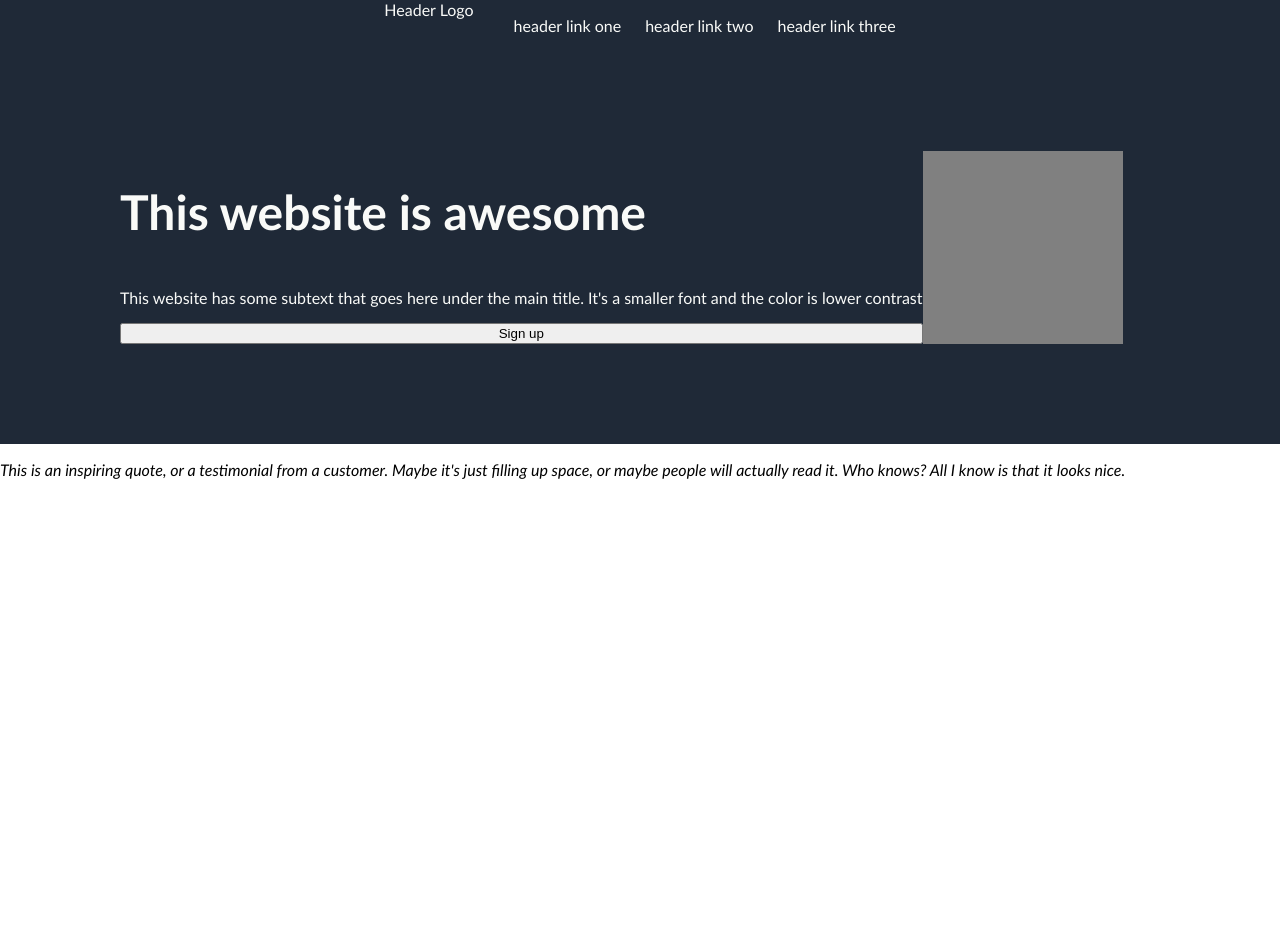
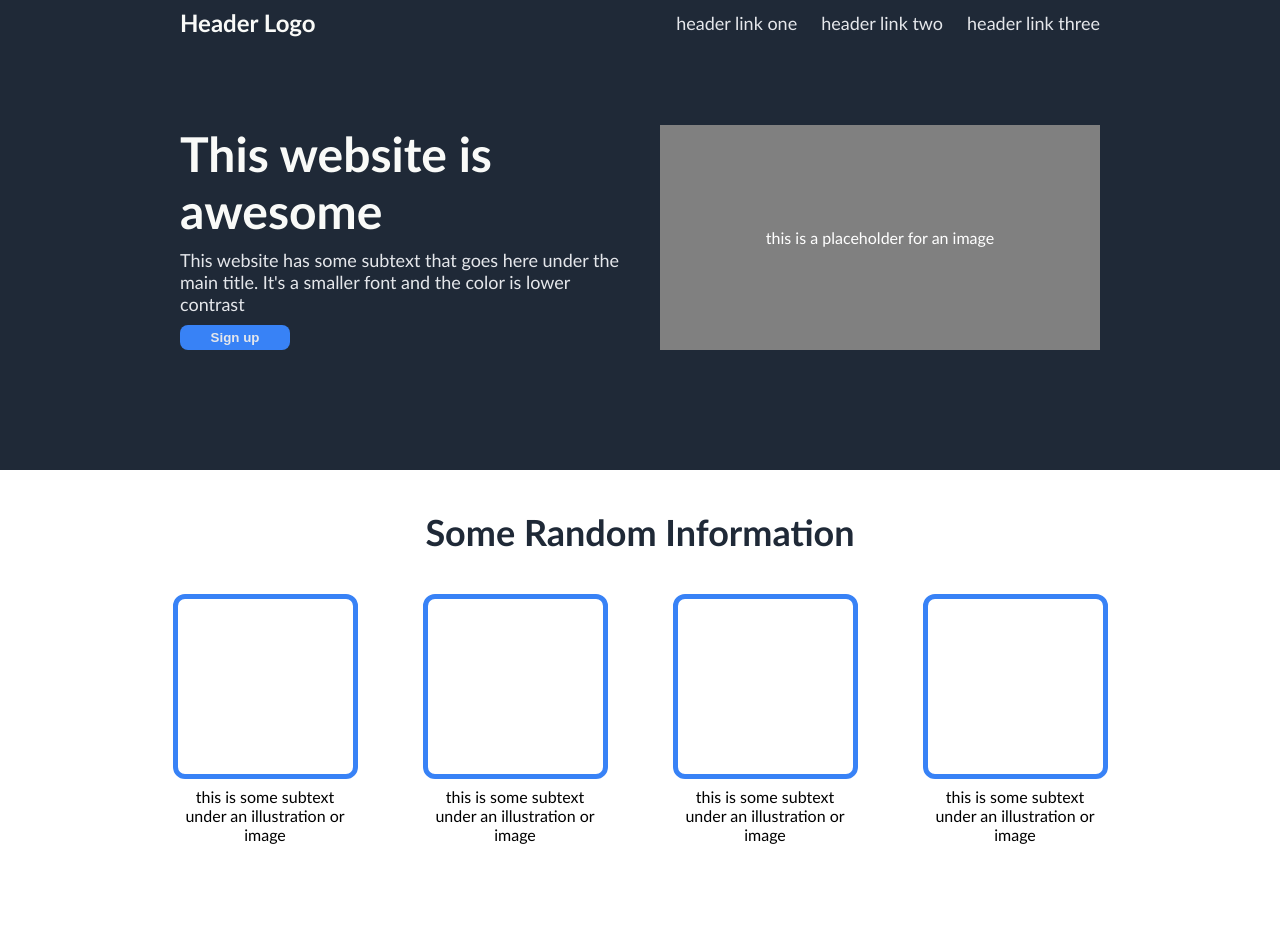
Before and after one commit to CakeBoss19/Project-Landing-Page, a plain HTML site: page index.html in a window 1280 px wide. Shown: the top 952 px of the page. Before the commit the page ends 800 px from the top, so only its background shows below. Drawn offline with Linux system fonts and the light colour scheme.

Commit message:
Finished the css and html. Could still needs to be organized, but the website is more or less "completed".

```diff
--- a/index.html
+++ b/index.html
@@ -18,20 +18,52 @@
             </ul>
         </div>
     </div>
-    <div class="top">
-        <div class="start1">
-            <h1>This website is awesome</h1>
-            <p>This website has some subtext that goes here under the main title. It's a smaller font and the color is lower contrast</p>
+    <div class="hero">
+        <div class="hero1">
+            <div class="heromain">This website is awesome</div>
+            <div class="herosecond">This website has some subtext that goes here under the main title. It's a smaller font and the color is lower contrast</div>
             <button class="button1">Sign up</button>
         </div>
-        <div class="start2">
-            <!---input an image here-->
+        <div class="hero2">
+            <p>this is a placeholder for an image</p>
         </div>
     </div>
     <div class="information">
-
+        <div class="title">Some Random Information</div>
+        <div class="content">
+            <div class="item">
+                <div class="box"></div>
+                <div class="text">this is some subtext under an illustration or image</div>
+            </div>
+            <div class="item">
+                <div class="box"></div>
+                <div class="text">this is some subtext under an illustration or image</div>
+            </div>
+            <div class="item">
+                <div class="box"></div>
+                <div class="text">this is some subtext under an illustration or image</div>
+            </div>
+            <div class="item">
+                <div class="box"></div>
+                <div class="text">this is some subtext under an illustration or image</div>
+            </div>
+        </div>
+    </div>
+    <div class="quotesection">
+        <div class="quote">This is an inspiring quote, or a testimonial from a customer. Maybe it's just filling up space, or maybe people will actually read it. Who knows? All I know is that it looks nice.</div>
+        <div class="thor">-Thor, God of Thunder</div>
+    </div>
+    <div class="action">
+        <div class="left">
+            <div class="call">Call to action! It's time!</div>
+            <div class="sign">Sign up for our product by clicking that button right over there!</div>
+        </div>
+        <div class="right">
+            <button class="button2">Sign up</button>
+        </div>
+    </div>
+    <div class="footer">
+        Copyright c The Odin Project 2021
     </div>
 </body>
 </html>
-
-<p><em>This is an inspiring quote, or a testimonial from a customer. Maybe it's just filling up space, or maybe people will actually read it. Who knows? All I know is that it looks nice.</em></p>
--- a/main.css
+++ b/main.css
@@ -1,58 +1,187 @@
 body {
     display: flex;
     flex-direction: column;
-    justify-content: center;
     margin: 0px;
     font-family: 'Gill Sans', 'Gill Sans MT', Calibri, 'Trebuchet MS', sans-serif;
 }
-h1 {
-    font-size: 48px;
-    font-weight: 900px;
+body >* {
+    padding-left: 180px;
+    padding-right: 180px;
+    justify-content: center;
+    margin: 0;
 }
-a {
-    text-decoration: none;
+.header {
+    background-color: #1F2937;
     color: #F9FAF8;
+    display: flex;
+    height: 45px;
+    justify-content: space-between;
+    align-items: center;
 }
 ul {
     display: flex;
     list-style-type: none;
     gap: 24px;
+    padding: 0;
+    margin: 0;
 }
-
-.top {
-    background-color: #1F2937;
-    color: #F9FAF8;
-    margin: 0px;
-    padding-left: 120px;
-    padding-right: 120px;
-}
-.header {
-    background-color: #1F2937;
-    color: #F9FAF8;
-    display: flex;
-    flex-flow: row nowrap;
-    justify-content: center;
-    flex: 1;
+a {
+    text-decoration: none;
+    color: #E5E7EB;
+    font-size: 18px;
 }
 .logo {
+    justify-content: flex-start;
+    font-weight: bold;
+    color: #F9FAF8;
+    font-size: 24px;
+}
+p {
+    margin: 0px;
+}
+.hero {
+    background-color: #1F2937;
+    margin: 0px;
+    display: flex;
+    padding-top: 80px;
+    padding-bottom: 120px;
+    gap: 40px;
 
 }
-.links {
-    display: flex;
+h1 {
+    font-size: 48px;
+    font-weight: 900px;
+    margin: 0px;
+    margin-bottom: -8px;
 }
-.top {
-    display: flex;
-    padding-top: 100px;
-    padding-bottom: 100px;
-}
-.start1 {
+.hero1 {
     display: flex;
     flex-flow: column nowrap;
+    flex: 1 1 0px;
+    gap: 10px;
 }
-.start2 {
+.hero2 {
     display: flex;
     background-color: grey;
     border: 5px bold white;
     color: white;
-    width: 200px;
+    flex: 1 1 0;
+    justify-content: center;
+    align-items: center;
 }
+.button1 {
+    background-color: #3882F6;
+    color: #E5E7EB;
+    font-weight: bold;
+    margin: 0px;
+    border-radius: 8px;
+    padding: 5px;
+    border: 0px;
+    width: 110px;
+}
+.heromain {
+    font-size: 48px;
+    font-weight: 900;
+    color: #F9FAF8;
+}
+.herosecond {
+    font-size: 18px;
+    color: #E5E7EB;
+}
+.quotesection {
+    background-color: #E5E7EB;
+    display: flex;
+    flex-flow: column nowrap;
+    padding-left: 325px;
+    padding-right: 325px;
+    padding-top: 120px;
+    padding-bottom: 120px;
+}
+.quote {
+    font-size: 36px;
+    color: #1F2937;
+    font-style: italic;
+}
+.information {
+    display: flex;
+    flex-flow: column nowrap;
+    align-items: center;
+    padding-bottom: 120px;
+}
+.box {
+    border: 5px solid #3882F6;
+    height: 175px;
+    width: 175px;
+    border-radius: 12px;
+
+}
+.item {
+    display: flex;
+    flex-direction: column;
+    align-items: center;
+    max-width: 175px;
+    gap: 8px;
+}
+.content {
+    display: flex;
+    justify-content: space-between;
+    gap: 75px;
+}
+.title {
+    font-size: 36px;
+    font-weight: 900;
+    color: #1F2937;
+    padding: 40px;
+}
+.text {
+    text-align: center;
+}
+.thor {
+    margin-left: auto;
+    font-weight: 600;
+}
+.action {
+    display: flex;
+    background-color: #3882F6;
+    margin: 180px;
+    margin-top: 100px;
+    margin-bottom: 100px;
+    color: #E5E7EB;
+    padding: 50px;
+    padding-left: 120px;
+    padding-right: 120px;
+    border-radius: 8px;
+    align-items: center;
+}
+.left {
+    display: flex;
+    flex-flow: column nowrap;
+    flex: 1;
+    gap: 4px;
+}
+.call {
+    display: flex;
+    flex-direction: column;
+    font-weight: bold;
+}
+.button2 {
+    background-color: #3882F6;
+    color: #E5E7EB;
+    border: 3px solid #F9FAF8;
+    border-radius: 5px;
+    padding: 5px;
+    width: 110px;
+    text-align: center;
+    font-weight: bold;
+}
+.footer {
+    background-color: #1F2937;
+    color: #F9FAF8;
+    display: flex;
+    min-height: 45px;
+    justify-content: center;
+    align-items: center;
+    flex-direction: column;
+    flex: 0;
+    padding: 25px;
+}
```
